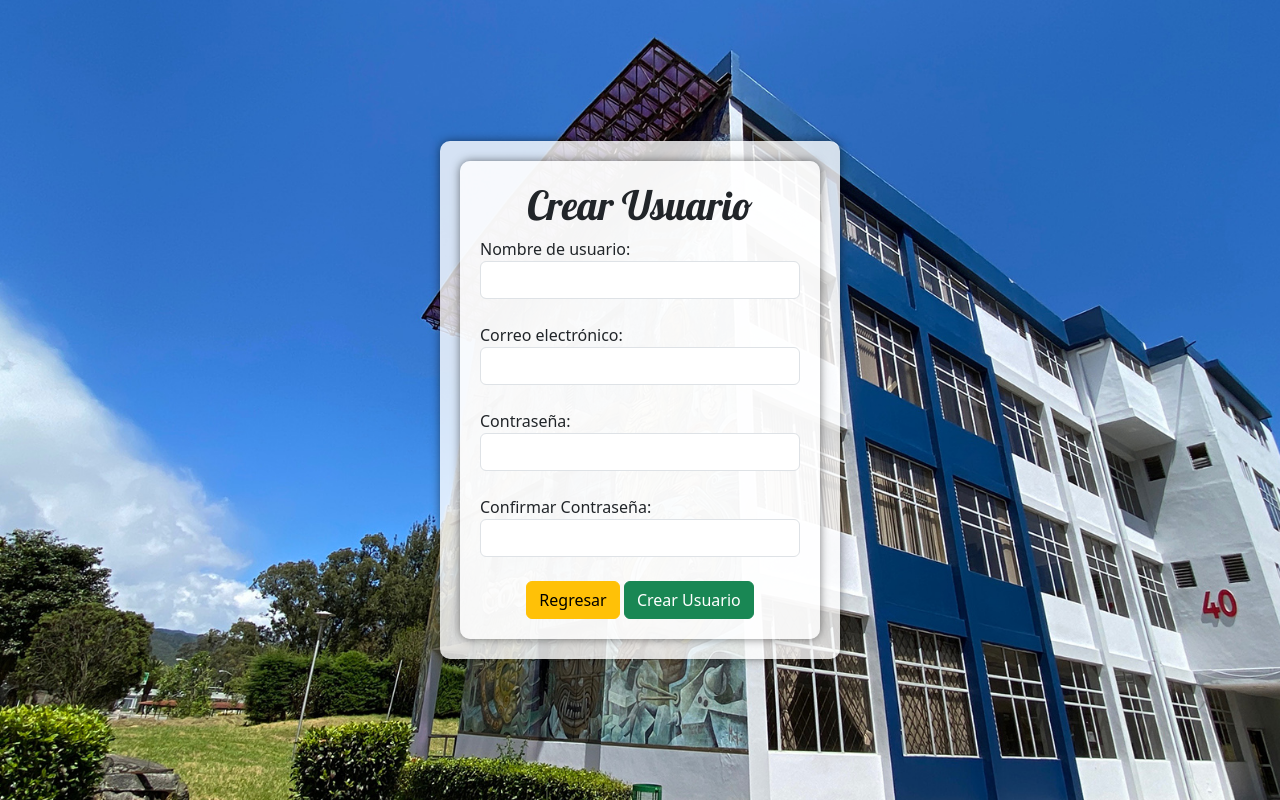
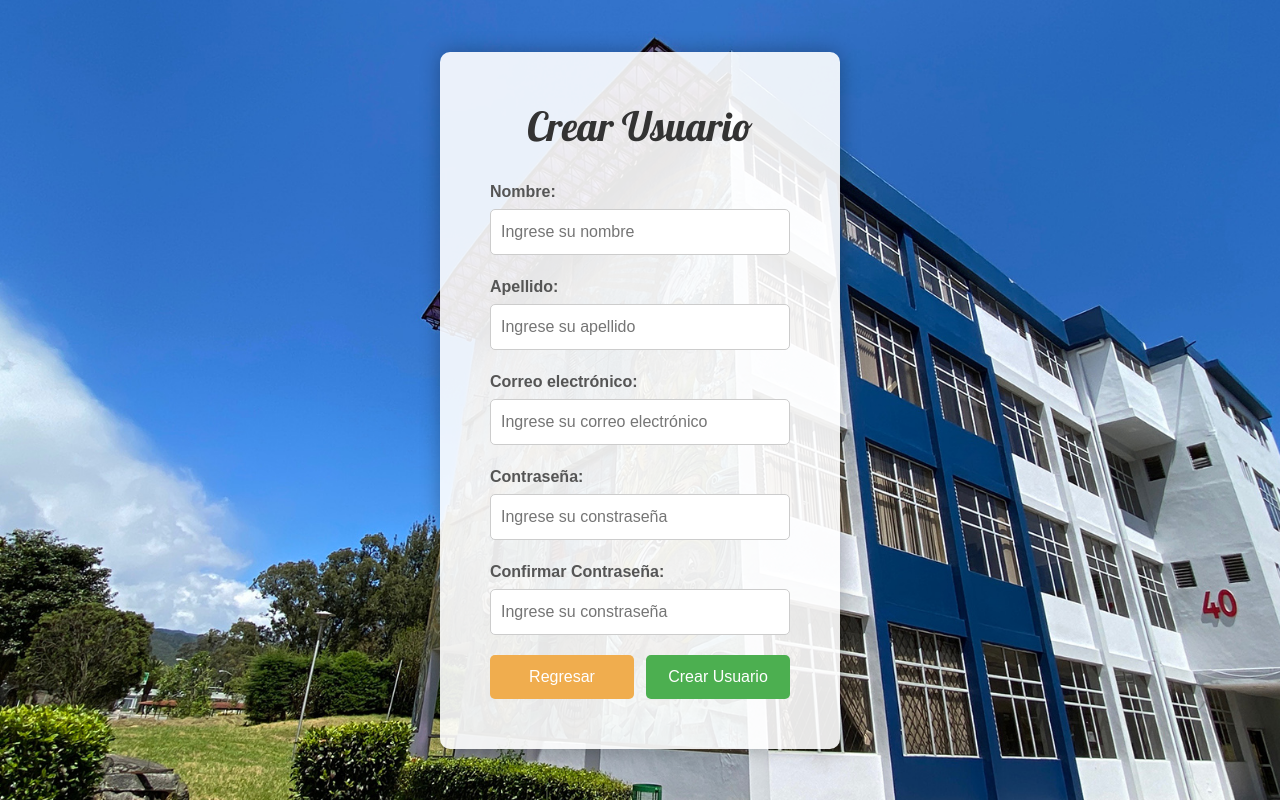
Before and after one commit to VictorNivelo/PIS-CUARTO_CICLO, a Django app: page /Registrar-Usuario/ in a window 1280 px wide. Run offline with Django 4.2, Linux system fonts and the light colour scheme.

Commit message:
Mejora de formularios

```diff
--- a/PIS/Templates/Index.html
+++ b/PIS/Templates/Index.html
@@ -70,7 +70,7 @@
         <div class="fl_right">
           <ul>
             <li><a href="{% url 'Index' %}"><i class="fa fa-lg fa-home"></i></a></li>
-            <li><a href="{% url 'Iniciar_sesion' %}">Iniciar secion</a></li>
+            <li><a href="{% url 'Iniciar_sesion' %}">Iniciar sesion</a></li>
             <li><a href="{% url 'Registrar_usuario' %}">Registrarse</a></li>
           </ul>
         </div>
--- a/PIS/Templates/RegistrarUsuario.html
+++ b/PIS/Templates/RegistrarUsuario.html
@@ -7,9 +7,6 @@
     <link rel="shortcut icon" type="image/x-icon" href="../Static/Imagen/Iconos/LogoUnl.png">
     <link href="https://cdn.jsdelivr.net/npm/bootstrap@5.3.0-alpha3/dist/css/bootstrap.min.css" rel="stylesheet"
         integrity="sha384-KK94CHFLLe+nY2dmCWGMq91rCGa5gtU4mk92HdvYe+M/SXH301p5ILy+dN9+nJOZ" crossorigin="anonymous">
-    <script src="https://cdn.jsdelivr.net/npm/bootstrap@5.3.0-alpha3/dist/js/bootstrap.bundle.min.js"
-        integrity="sha384-ENjdO4Dr2bkBIFxQpeoTz1HIcje39Wm4jDKdf19U8gI4ddQ3GYNS7NTKfAdVQSZe"
-        crossorigin="anonymous"></script>
     <title>Crear Usuario</title>
     <style>
         @import url('https://fonts.googleapis.com/css2?family=Lobster&display=swap');
@@ -24,31 +21,86 @@
         body {
             background: url('../Static/Imagen/b.png') no-repeat center center fixed;
             background-size: cover;
+            font-family: Arial, sans-serif;
             display: flex;
             justify-content: center;
             align-items: center;
         }
 
         .caja {
-            background: rgba(255, 255, 255, 0.8);
-            /* Fondo blanco semi-transparente */
-            padding: 20px;
+            background: rgba(255, 255, 255, 0.9);
             border-radius: 10px;
-            box-shadow: 0 0 10px rgba(0, 0, 0, 0.5);
+            box-shadow: 0 0 20px rgba(0, 0, 0, 0.3);
             width: 100%;
             max-width: 400px;
+            padding: 30px;
+            margin: auto;
         }
 
         .form-wrapper {
-            background: rgba(255, 255, 255, 0.8);
-            /* Fondo blanco semi-transparente */
             padding: 20px;
-            border-radius: 10px;
-            box-shadow: 0 0 10px rgba(0, 0, 0, 0.5);
         }
 
         .t {
             font-family: 'Lobster', cursive;
+            text-align: center;
+            margin-bottom: 30px;
+            color: #333;
+        }
+
+        .form-group {
+            margin-bottom: 20px;
+        }
+
+        label {
+            color: #555;
+            font-weight: bold;
+        }
+
+        input[type="text"],
+        input[type="email"],
+        input[type="password"] {
+            width: 100%;
+            padding: 10px;
+            border: 1px solid #ccc;
+            border-radius: 5px;
+            font-size: 16px;
+            margin-top: 5px;
+        }
+
+        button[type="submit"],
+        .btn-regresar {
+            width: 48%;
+            padding: 10px;
+            border: none;
+            border-radius: 5px;
+            font-size: 16px;
+            cursor: pointer;
+            transition: background-color 0.3s;
+        }
+
+        button[type="submit"] {
+            background-color: #4CAF50;
+            color: white;
+        }
+
+        button[type="submit"]:hover {
+            background-color: #45a049;
+        }
+
+        .btn-regresar {
+            background-color: #f0ad4e;
+            color: white;
+        }
+
+        .btn-regresar:hover {
+            background-color: #eea236;
+        }
+
+        .button-group {
+            display: flex;
+            justify-content: space-between;
+            margin-top: 20px;
         }
     </style>
 </head>
@@ -56,30 +108,32 @@
 <body>
     <div class="caja">
         <div class="form-wrapper">
-            <form action="{% url 'Registrar_usuario' %}" method="post">
-                <h1 class="text-center t">Crear Usuario</h1>
+            <form action="{% url 'Registrar_usuario' %}" method="POST">
+                <h1 class="t">Crear Usuario</h1>
                 {% csrf_token %}
                 <div class="form-group">
-                    <label for="username">Nombre de usuario:</label>
-                    <input type="text" class="form-control" id="username" name="username" required>
-                </div><br>
+                    <label for="{{ form.Nombre.id_for_label }}">Nombre:</label>
+                    {{ form.Nombre }}
+                </div>
                 <div class="form-group">
-                    <label for="email">Correo electrónico:</label>
-                    <input type="email" class="form-control" id="email" name="email" required>
-                </div><br>
+                    <label for="{{ form.Apellido.id_for_label }}">Apellido:</label>
+                    {{ form.Apellido }}
+                </div>
                 <div class="form-group">
-                    <label for="password">Contraseña:</label>
-                    <input type="password" class="form-control" id="password" name="password" required>
-                </div><br>
+                    <label for="{{ form.Correo.id_for_label }}">Correo electrónico:</label>
+                    {{ form.Correo }}
+                </div>
                 <div class="form-group">
-                    <label for="confirm_password">Confirmar Contraseña:</label>
-                    <input type="password" class="form-control" id="confirm_password" name="confirm_password" required>
-                </div><br>
-                <div class="text-center">
-                    <a href="#" onclick="window.history.back();" class="btn btn-warning">Regresar</a>
-                    <a href="{% url 'Iniciar_sesion' %}" class="btn btn-success">Crear Usuario</a>
-                    <!-- <a href="{% url 'Index' %}" class="btn btn-warning">Regresar</a> -->
-                    <!-- <button type="submit" class="btn btn-success">Crear Usuario</button> -->
+                    <label for="{{ form.Contrasenia.id_for_label }}">Contraseña:</label>
+                    {{ form.Contrasenia }}
+                </div>
+                <div class="form-group">
+                    <label for="{{ form.Confirmar_Contrasenia.id_for_label }}">Confirmar Contraseña:</label>
+                    {{ form.Confirmar_Contrasenia }}
+                </div>
+                <div class="button-group">
+                    <button type="button" class="btn-regresar" onclick="window.history.back();">Regresar</button>
+                    <button type="submit">Crear Usuario</button>
                 </div>
             </form>
         </div>
--- a/PIS/forms.py
+++ b/PIS/forms.py
@@ -3,14 +3,30 @@ from .models import UsuarioPersonalizado
 
 
 class RegistrarUsuarioForm(forms.ModelForm):
-    Contrasenia = forms.CharField(widget=forms.PasswordInput, label="Contraseña")
+    Nombre = forms.CharField(
+        widget=forms.TextInput(attrs={"placeholder": "Ingrese su nombre"}),
+        label="Nombre de Usuario",
+    )
+    Apellido = forms.CharField(
+        widget=forms.TextInput(attrs={"placeholder": "Ingrese su apellido"}),
+        label="Apellido de Usuario",
+    )
+    Correo = forms.EmailField(
+        widget=forms.EmailInput(attrs={"placeholder": "Ingrese su correo electrónico"}),
+        label="Correo Electrónico",
+    )
+    Contrasenia = forms.CharField(
+        widget=forms.PasswordInput(attrs={"placeholder": "Ingrese su constraseña"}),
+        label="Contraseña",
+    )
     Confirmar_Contrasenia = forms.CharField(
-        widget=forms.PasswordInput, label="Confirmar Contraseña"
+        widget=forms.PasswordInput(attrs={"placeholder": "Ingrese su constraseña"}),
+        label="Confirmar Contraseña",
     )
 
     class Meta:
         model = UsuarioPersonalizado
-        fields = ["username", "email", "Contrasenia"]
+        fields = ["Nombre", "Apellido", "Correo", "Contrasenia", "Confirmar_Contrasenia"]
 
     def clean(self):
         cleaned_data = super().clean()
@@ -27,22 +43,47 @@ class RegistrarUsuarioForm(forms.ModelForm):
         return cleaned_data
 
 
-class UsuarioInicioSesionForm(forms.ModelForm):
-    Correo = forms.EmailField()
-    Contrasenia = forms.CharField(widget=forms.PasswordInput)
+class InicioSesionForm(forms.ModelForm):
+    Correo = forms.EmailField(
+        widget=forms.EmailInput(attrs={"placeholder": "Ingrese su correo electronico"}),
+        label="Correo Electrónico",
+    )
+    Contrasenia = forms.CharField(
+        widget=forms.PasswordInput(attrs={"placeholder": "Ingrese su constraseña"}),
+        label="Contraseña",
+    )
+
+    class Meta:
+        model = UsuarioPersonalizado
+        fields = ["Correo", "Contrasenia"]
 
 
 class RecuperarContraseniaForm(forms.ModelForm):
-    Correo = forms.EmailField()
+    Correo = forms.EmailField(
+        widget=forms.EmailInput(attrs={"placeholder": "Ingrese su correo electronico"}),
+        label="Correo Electrónico",
+    )
+
+    class Meta:
+        model = UsuarioPersonalizado
+        fields = ["Correo"]
 
 
 class CambiarContraseniaForm(forms.ModelForm):
     Contrasenia = forms.CharField(widget=forms.PasswordInput)
     Confirmar_contrasenia = forms.CharField(widget=forms.PasswordInput)
 
+    class Meta:
+        model = UsuarioPersonalizado
+        fields = ["Contrasenia", "Confirmar_contrasenia"]
+
 
 class ModificarCorreoForm(forms.ModelForm):
     Correo = forms.EmailField()
+
+    class Meta:
+        model = UsuarioPersonalizado
+        fields = ["Correo"]
 
 
 class ModificarRolUsuarioForm(forms.ModelForm):
@@ -54,21 +95,6 @@ class ModificarRolUsuarioForm(forms.ModelForm):
         ]
     )
 
-
-# class UserRegistrationForm(forms.ModelForm):
-#     password = forms.CharField(widget=forms.PasswordInput)
-#     confirm_password = forms.CharField(widget=forms.PasswordInput)
-
-#     class Meta:
-#         model = CustomUser
-#         fields = ["username", "email", "password", "confirm_password"]
-
-# class RegistrarUsuarioForm(forms.ModelForm):
-#     Usuario = forms.CharField()
-#     Correo = forms.EmailField()
-#     Contrasenia = forms.CharField(widget=forms.PasswordInput)
-#     Confirmar_contrasenia = forms.CharField(widget=forms.PasswordInput)
-
-#     class Meta:
-#         model = UsuarioPersonalizado
-#         fields = ["Usuario", "Correo", "Contrasenia", "Confirmar_Contrasenia"]
+    class Meta:
+        model = UsuarioPersonalizado
+        fields = ["Rol"]
--- a/PIS/urls.py
+++ b/PIS/urls.py
@@ -1,7 +1,7 @@
 from django.contrib import admin
 from django.urls import path
 from .Vistas import (
-    Hola, PaginaPrincipal, Pagina_Administrador, iniciar_sesion, registrar_usuario, Recuperar,
+    Hola, PaginaPrincipal, Pagina_Administrador, IniciarSesion, RegistarUsuario, Recuperar,
     InformeMateria, InformeCiclo, InformeCarrera,
     Informacion1, Informacion2, Informacion3, Informacion4,
     Grafico, Galeria, Prediccion, PrediccionPresente, Reporte,
@@ -12,9 +12,9 @@ urlpatterns = [
     path("Hola/", Hola, name="Hola"),
     path("", PaginaPrincipal, name="Index"),
     path("Pagina-Administrador/", Pagina_Administrador, name="Pagina_administrador"),
-    path("Iniciar-Sesion/", iniciar_sesion, name="Iniciar_sesion"),
+    path("Registrar-Usuario/", RegistarUsuario, name="Registrar_usuario"),
+    path("Iniciar-Sesion/", IniciarSesion, name="Iniciar_sesion"),
     path("Recuperar-Contrasenia/", Recuperar, name="RecuperarContrasenia"),
-    path("Registrar-Usuario/", registrar_usuario, name="Registrar_usuario"),
     # path("signin/", signin, name="signin"),
     # path("signup/", signup, name="signup"),
     path("Informe-Materia/", InformeMateria, name="InformeMateria"),
```
Also changed, not shown: PIS/Templates/IniciarSesion.html (+80 -32 lines), PIS/Templates/RecuperarContrasenia.html (+70 -15 lines), PIS/Vistas.py (+115 -71 lines), PIS/models.py (+22 -25 lines), PIS/settings.py (+5 -3 lines), PIS/Admin.py (deleted), PIS/Templates/GestionUsuarioEditarInformacion.html (added), db.sqlite3.
